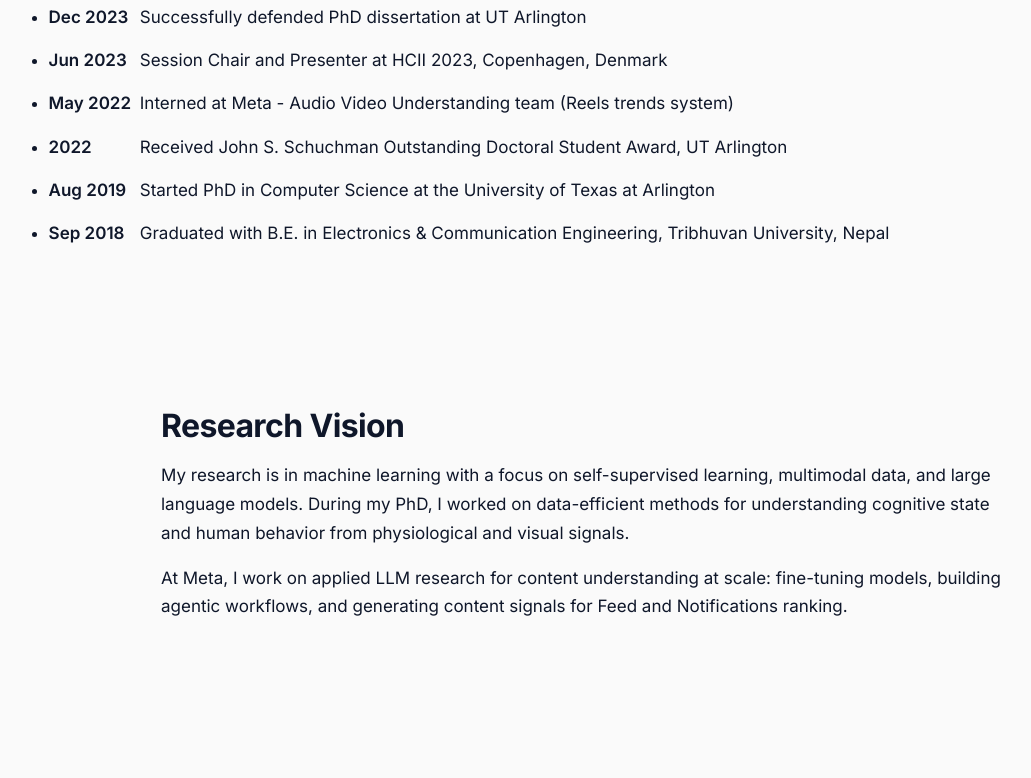
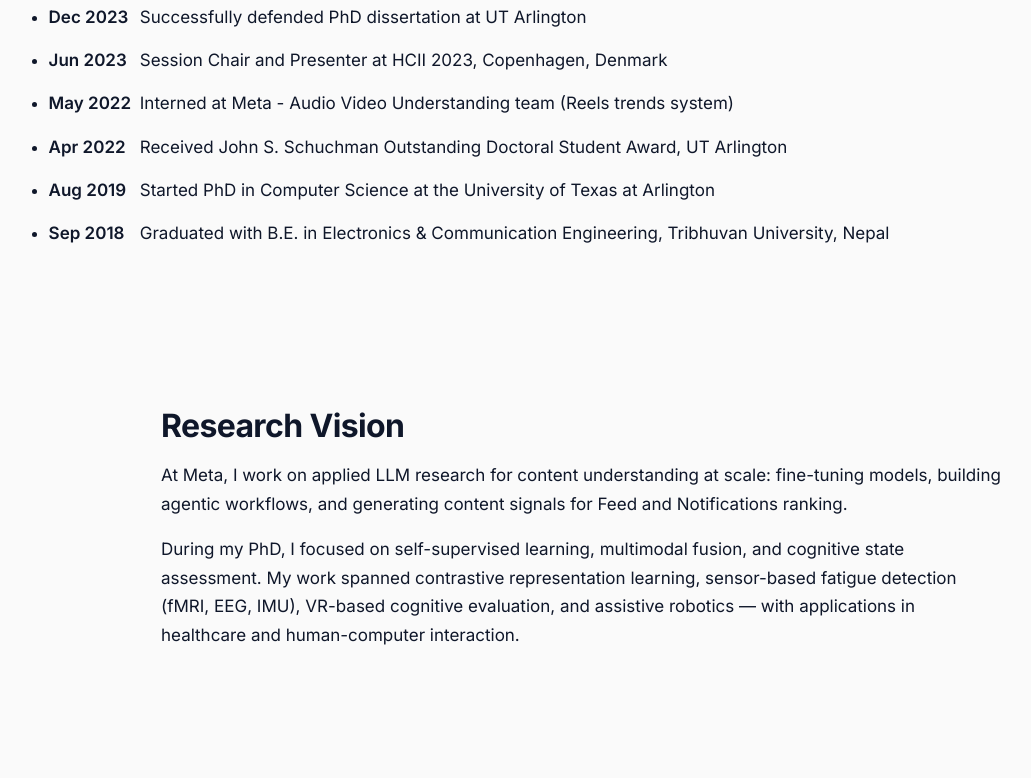
Before and after one commit to asheeshcric/asheeshcric.github.io, a plain HTML site: page index.html in a window 1280 px wide. Shown: the part 1228-2006 px from the top of the page, without its empty margins (59-1090 px from the left). Drawn offline with Linux system fonts and the light colour scheme.

Commit message:
fix: favicon PNGs, vision rewrite, cropped photo, creative README
- Fix favicon: proper Pillow-generated 16/32/64 PNGs + ICO + clean SVG
- Research Vision: Meta paragraph first, PhD paragraph rewritten with publication keywords
- Award date: Apr 2022 in news section
- Profile image: use cropped version
- README.md: full rewrite with badges, stack table, feature list, structure

```diff
--- a/index.html
+++ b/index.html
@@ -118,7 +118,7 @@
         </div>
 
         <aside class="hero-media" aria-label="Profile image">
-          <img src="img/profile-04-04-2026.jpeg" alt="Portrait of Ashish Jaiswal" loading="eager" decoding="async">
+          <img src="img/profile-04-04-2026-cropped.jpeg" alt="Portrait of Ashish Jaiswal" loading="eager" decoding="async">
         </aside>
       </div>
     </section>
@@ -149,7 +149,7 @@
           <li><time datetime="2023-12">Dec 2023</time> Successfully defended PhD dissertation at UT Arlington</li>
           <li><time datetime="2023-06">Jun 2023</time> Session Chair and Presenter at HCII 2023, Copenhagen, Denmark</li>
           <li><time datetime="2022-05">May 2022</time> Interned at Meta - Audio Video Understanding team (Reels trends system)</li>
-          <li><time datetime="2022">2022</time> Received John S. Schuchman Outstanding Doctoral Student Award, UT Arlington</li>
+          <li><time datetime="2022-04">Apr 2022</time> Received John S. Schuchman Outstanding Doctoral Student Award, UT Arlington</li>
           <li><time datetime="2019-08">Aug 2019</time> Started PhD in Computer Science at the University of Texas at Arlington</li>
           <li><time datetime="2018-09">Sep 2018</time> Graduated with B.E. in Electronics &amp; Communication Engineering, Tribhuvan University, Nepal</li>
         </ul>
@@ -159,8 +159,8 @@
     <section id="vision" class="section reveal" aria-labelledby="vision-title">
       <div class="container narrow">
         <h2 id="vision-title">Research Vision</h2>
-        <p>My research is in machine learning with a focus on self-supervised learning, multimodal data, and large language models. During my PhD, I worked on data-efficient methods for understanding cognitive state and human behavior from physiological and visual signals.</p>
         <p>At Meta, I work on applied LLM research for content understanding at scale: fine-tuning models, building agentic workflows, and generating content signals for Feed and Notifications ranking.</p>
+        <p>During my PhD, I focused on self-supervised learning, multimodal fusion, and cognitive state assessment. My work spanned contrastive representation learning, sensor-based fatigue detection (fMRI, EEG, IMU), VR-based cognitive evaluation, and assistive robotics &mdash; with applications in healthcare and human-computer interaction.</p>
       </div>
     </section>
 
```
Also changed, not shown: README.md, img/favicon.svg, img/favicons/favicon-16x16.png, img/favicons/favicon-32x32.png, img/favicons/favicon.ico, img/profile-04-04-2026-cropped.jpeg (added).
